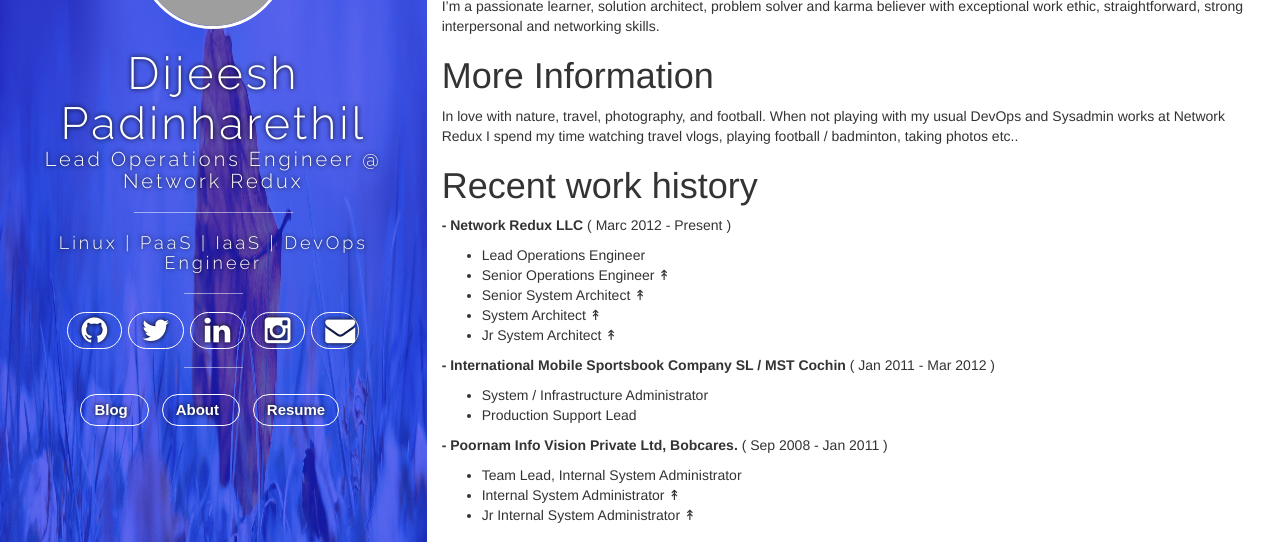
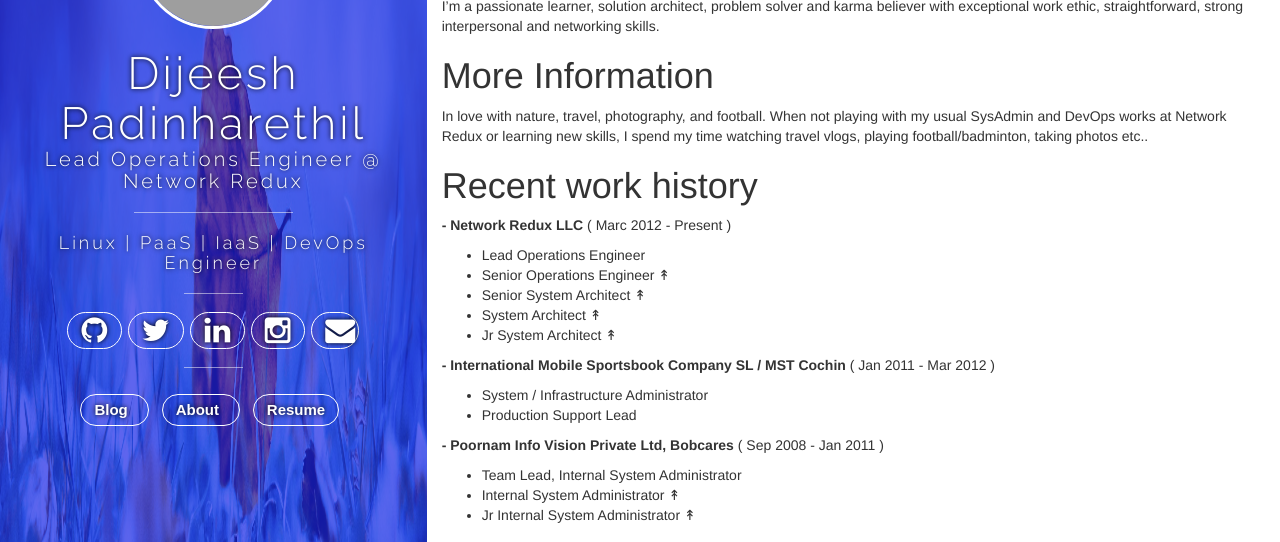
Before and after one commit to dijeesh/dijeesh.github.io-bak, a Jekyll site: the page built from about.md, in a window 1280 px wide and 1225 px high. Shown: the part 223-765 px from the top of the window. Built offline with Jekyll 4.4.1, drawn with Linux system fonts in a browser that asks for light colours; nearby versions of some CDN libraries; our own code applies the rules of GitHub Pages for plain Markdown files; comment, search, counter and statistics services are not loaded; grey boxes are pictures that could not be loaded.

Commit message:
update about

```diff
--- a/about.md
+++ b/about.md
@@ -6,7 +6,7 @@
 
 
 # More Information
-In love with nature, travel, photography, and football. When not playing with my usual DevOps and Sysadmin works at Network Redux I spend my time watching travel vlogs, playing football / badminton, taking photos etc..
+In love with nature, travel, photography, and football. When not playing with my usual SysAdmin and DevOps works at Network Redux or learning new skills, I spend my time watching travel vlogs, playing football/badminton, taking photos etc..
 
 
 # Recent work history
@@ -24,7 +24,7 @@
   - System / Infrastructure Administrator
   - Production Support Lead
 
-**- Poornam Info Vision Private Ltd, Bobcares.** ( Sep 2008 - Jan 2011 )
+**- Poornam Info Vision Private Ltd, Bobcares** ( Sep 2008 - Jan 2011 )
 
   - Team Lead, Internal System Administrator
   - Internal System Administrator ↟
@@ -43,6 +43,7 @@
 - Network Administration
 - High Availability (HA), Load balancing and clustering
 
+
 # Contact
 
 - dijeeshpnair@gmail.com / dijeesh@networkredux.com
```
Also changed, not shown: _posts/2017-04-03-Juniper-SRX-ICU-Upgrade.md (+1 -1 lines).
